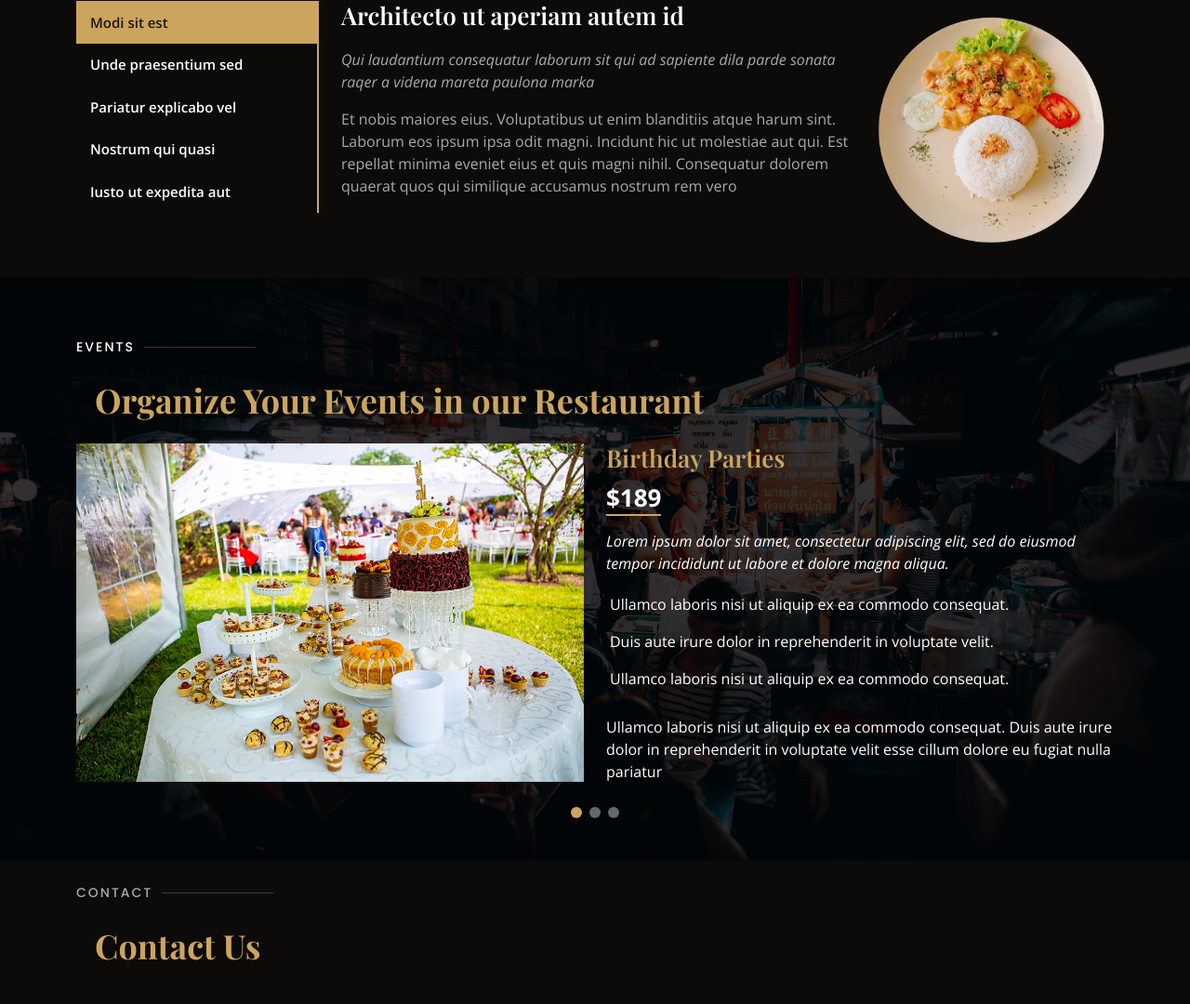
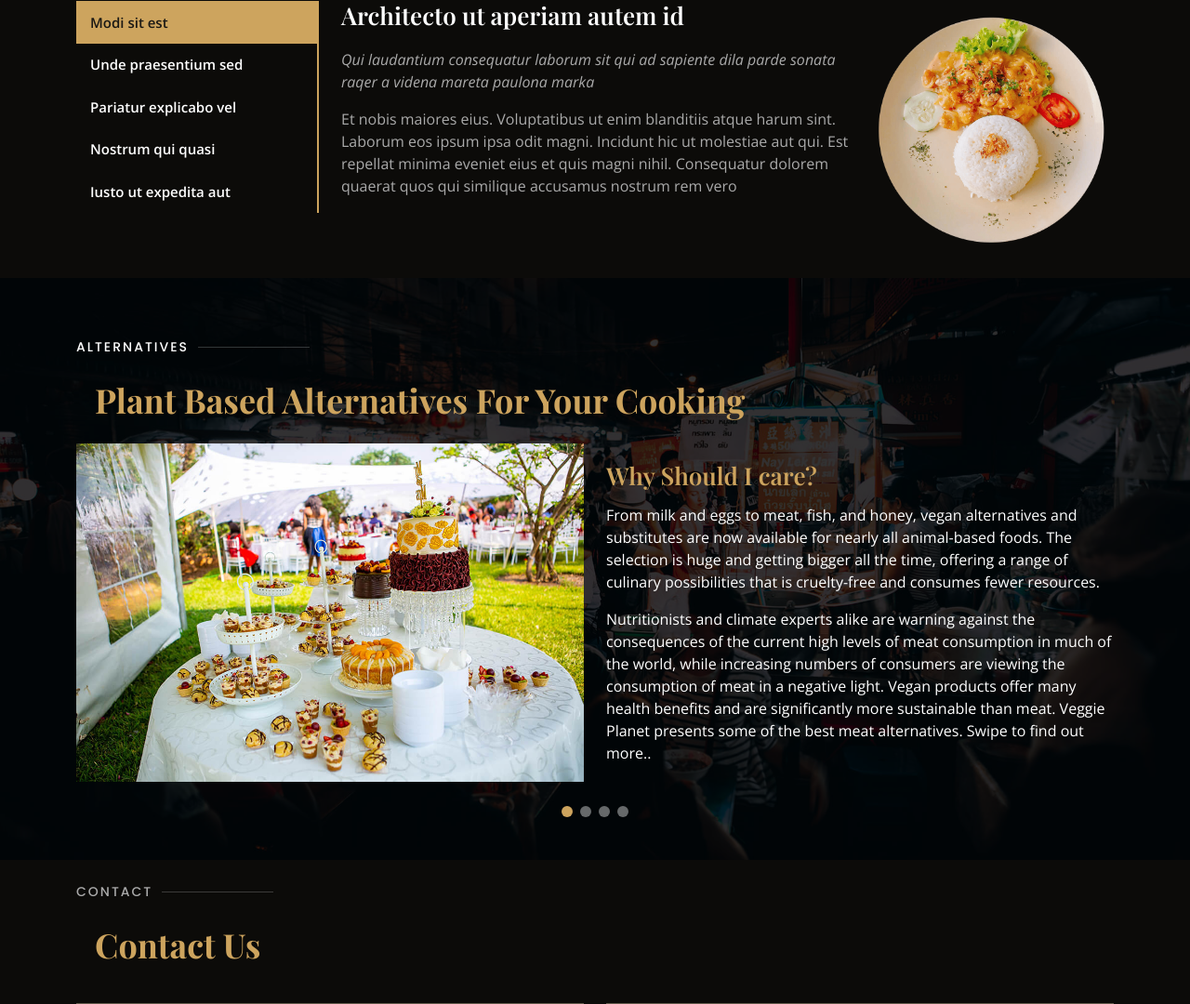
Before and after one commit to moutaz3003/veggie-planet, a Flask app: page / in a window 1280 px wide. Shown: the part 2088-3168 px from the top of the page at 93% size. Run offline with Flask 2, Linux system fonts and the light colour scheme; data that the repository does not hold is empty; some libraries are stand-ins or nearby versions; some web fonts are replaced.

Commit message:
Add Alternatives section in index.html

```diff
--- a/static/js/main.js
+++ b/static/js/main.js
@@ -384,3 +384,23 @@ function removeInstruction(event) {
     }
     nextInstructionId -= 1;
 }
+
+
+// EmailJS
+(function () {
+    emailjs.init("user_yu6FXmAZKAhYkMOild236");
+})();
+
+function sendMail(params){
+    let temporaryParameters = {
+        subject: document.getElementById("subject").value,
+        email: document.getElementById("email").value,
+        from_name: document.getElementById("name").value,
+        message: document.getElementById("message").value
+    };
+
+    emailjs.send("service_puljn4s", "template_p2it8zs", temporaryParameters)
+    .then(function(res){
+        console.log("success", res.status);
+    })
+}
--- a/templates/base.html
+++ b/templates/base.html
@@ -62,7 +62,8 @@
                     <li class="dropdown"><a href="#"><span>Profile</span> <i class="bi bi-chevron-down"></i></a>
                         <ul>
                             {% if session.user %}
-                                <li><a class="nav-link scrollto" href="{{ url_for('profile', username=session['user']) }}">My Profile</a></li>
+                            <li><a class="nav-link scrollto"
+                                    href="{{ url_for('profile', username=session['user']) }}">My Profile</a></li>
                             <li><a class="nav-link scrollto" href="{{ url_for('add_recipe') }}">Add Recipe</a></li>
                             <li><a class="nav-link scrollto" href="{{ url_for('logout') }}">Log Out</a></li>
                             {% else %}
@@ -111,7 +112,8 @@
     <!--========= End Footer ========-->
 
     <div id="preloader"></div>
-    <a href="#" class="back-to-top d-flex align-items-center justify-content-center"><i class="bi bi-arrow-up-short"></i></a>
+    <a href="#" class="back-to-top d-flex align-items-center justify-content-center"><i
+            class="bi bi-arrow-up-short"></i></a>
 
     <!-- Vendor JS Files -->
     <script src="{{ url_for('static', filename='vendor/aos/aos.js') }}"></script>
@@ -120,8 +122,11 @@
     <script src="{{ url_for('static', filename='vendor/isotope-layout/isotope.pkgd.min.js') }}"></script>
     <script src="{{ url_for('static', filename='vendor/php-email-form/validate.js') }}"></script>
     <script src="{{ url_for('static', filename='vendor/swiper/swiper-bundle.min.js') }}"></script>
-    <script src="https://code.jquery.com/jquery-3.6.0.min.js" integrity="sha256-/xUj+3OJU5yExlq6GSYGSHk7tPXikynS7ogEvDej/m4="
-    crossorigin="anonymous"></script>
+    <script src="https://code.jquery.com/jquery-3.6.0.min.js"
+        integrity="sha256-/xUj+3OJU5yExlq6GSYGSHk7tPXikynS7ogEvDej/m4=" crossorigin="anonymous"></script>
+
+    <!-- Email JS-->
+    <script type="text/javascript" src="https://cdn.jsdelivr.net/npm/emailjs-com@3/dist/email.min.js"></script>
 
     <!-- Template Main JS File -->
     <script src="{{ url_for('static', filename='js/main.js') }}"></script>
--- a/templates/index.html
+++ b/templates/index.html
@@ -16,9 +16,11 @@ Veggie Planet | Home
 
                 <div class="btns">
                     {% if session.user %}
-                    <a href="{{ url_for('find_recipes') }}" class="btn-menu animated fadeInUp scrollto">Search Recipes</a>
+                    <a href="{{ url_for('find_recipes') }}" class="btn-menu animated fadeInUp scrollto">Search
+                        Recipes</a>
                     {% else %}
-                    <a href="{{ url_for('find_recipes') }}" class="btn-menu animated fadeInUp scrollto">Search Recipes</a>
+                    <a href="{{ url_for('find_recipes') }}" class="btn-menu animated fadeInUp scrollto">Search
+                        Recipes</a>
                     <a href="{{ url_for('signup') }}" class="signup-btn animated fadeInUp scrollto">Sign Up</a>
                     {% endif %}
                 </div>
@@ -56,8 +58,10 @@ Veggie Planet | Home
                         various chronic diseases. Plus, the food is insanely delicious and it becomes more widely
                         available every year. Finding a large collection of vegan recipes without having to visit
                         many websites can be quite a challenge however, and this is why Veggie Planet was created, to
-                        produce a large database of vegan recipes over time with the help of its users. As a visitor, you can
-                        use Veggie Planet to browse our entire database of recipes and look for inspiration, but you can also
+                        produce a large database of vegan recipes over time with the help of its users. As a visitor,
+                        you can
+                        use Veggie Planet to browse our entire database of recipes and look for inspiration, but you can
+                        also
                         add your own recipes for the world to see and try out!
                     </p>
                 </div>
@@ -242,8 +246,8 @@ Veggie Planet | Home
         <div class="container" data-aos="fade-up">
 
             <div class="section-title">
-                <h2>Events</h2>
-                <p>Organize Your Events in our Restaurant</p>
+                <h2>Alternatives</h2>
+                <p>Plant Based Alternatives For Your Cooking</p>
             </div>
 
             <div class="events-slider swiper-container" data-aos="fade-up" data-aos-delay="100">
@@ -254,26 +258,24 @@ Veggie Planet | Home
                             <div class="col-lg-6">
                                 <img src="static/img/event-birthday.jpg" class="img-fluid" alt="">
                             </div>
-                            <div class="col-lg-6 pt-4 pt-lg-0 content">
-                                <h3>Birthday Parties</h3>
+                            <div class="col-lg-6 pt-4 pt-lg-0 my-auto content">
+                                <h3>Why Should I care?</h3>
                                 <div class="price">
-                                    <p><span>$189</span></p>
+                                    <p><span> </span></p>
                                 </div>
-                                <p class="fst-italic">
-                                    Lorem ipsum dolor sit amet, consectetur adipiscing elit, sed do eiusmod tempor
-                                    incididunt ut labore et dolore magna aliqua.
+                                <p>
+                                    From milk and eggs to meat, fish, and honey, vegan alternatives and substitutes
+                                    are now available for nearly all animal-based foods. The selection is huge and
+                                    getting bigger all the time, offering a range of culinary possibilities
+                                    that is cruelty-free and consumes fewer resources.
                                 </p>
-                                <ul>
-                                    <li><i class="bi bi-check-circled"></i> Ullamco laboris nisi ut aliquip ex ea
-                                        commodo consequat.</li>
-                                    <li><i class="bi bi-check-circled"></i> Duis aute irure dolor in reprehenderit in
-                                        voluptate velit.</li>
-                                    <li><i class="bi bi-check-circled"></i> Ullamco laboris nisi ut aliquip ex ea
-                                        commodo consequat.</li>
-                                </ul>
                                 <p>
-                                    Ullamco laboris nisi ut aliquip ex ea commodo consequat. Duis aute irure dolor in
-                                    reprehenderit in voluptate velit esse cillum dolore eu fugiat nulla pariatur
+                                    Nutritionists and climate experts alike are warning against the consequences of the
+                                    current high levels of meat consumption in much of the world, while increasing
+                                    numbers of consumers are viewing the consumption of meat in a negative light. Vegan
+                                    products offer many health benefits and are significantly more sustainable than
+                                    meat. Veggie Planet presents some of the best meat alternatives. Swipe to find out
+                                    more..
                                 </p>
                             </div>
                         </div>
@@ -283,29 +285,24 @@ Veggie Planet | Home
                     <div class="swiper-slide">
                         <div class="row event-item">
                             <div class="col-lg-6">
-                                <img src="static/img/event-private.jpg" class="img-fluid" alt="">
+                                <img src="static/img/event-birthday.jpg" class="img-fluid" alt="">
                             </div>
-                            <div class="col-lg-6 pt-4 pt-lg-0 content">
-                                <h3>Private Parties</h3>
+                            <div class="col-lg-6 pt-4 pt-lg-0 my-auto content">
+                                <h3>Meat Alternatives</h3>
                                 <div class="price">
-                                    <p><span>$290</span></p>
+                                    <p><span> </span></p>
                                 </div>
-                                <p class="fst-italic">
-                                    Lorem ipsum dolor sit amet, consectetur adipiscing elit, sed do eiusmod tempor
-                                    incididunt ut labore et dolore magna aliqua.
+                                <p>
+                                    More and more consumers are questioning the consumption of meat and the effects that
+                                    our diets have on animals, the environment, and our health. This is also reflected
+                                    in the increasing demand for meat alternatives. All well-known supermarkets now
+                                    offer a wide range of plant-based burgers, sausages, and other meat substitutes,
+                                    based on legumes, vegetables, cereals, and other ingredients. Meat alternatives
+                                    offer several advantages compared to meat. Vegan versions of burgers, for example,
+                                    are free of cholesterol and usually contain fewer calories and less fat than similar
+                                    burgers made with meat.
                                 </p>
-                                <ul>
-                                    <li><i class="bi bi-check-circled"></i> Ullamco laboris nisi ut aliquip ex ea
-                                        commodo consequat.</li>
-                                    <li><i class="bi bi-check-circled"></i> Duis aute irure dolor in reprehenderit in
-                                        voluptate velit.</li>
-                                    <li><i class="bi bi-check-circled"></i> Ullamco laboris nisi ut aliquip ex ea
-                                        commodo consequat.</li>
-                                </ul>
-                                <p>
-                                    Ullamco laboris nisi ut aliquip ex ea commodo consequat. Duis aute irure dolor in
-                                    reprehenderit in voluptate velit esse cillum dolore eu fugiat nulla pariatur
-                                </p>
+                                <a href="" class="general-button">See Meat Alternatives</a>
                             </div>
                         </div>
                     </div>
@@ -314,29 +311,46 @@ Veggie Planet | Home
                     <div class="swiper-slide">
                         <div class="row event-item">
                             <div class="col-lg-6">
-                                <img src="static/img/event-custom.jpg" class="img-fluid" alt="">
+                                <img src="static/img/event-birthday.jpg" class="img-fluid" alt="">
                             </div>
-                            <div class="col-lg-6 pt-4 pt-lg-0 content">
-                                <h3>Custom Parties</h3>
+                            <div class="col-lg-6 pt-4 pt-lg-0 my-auto content">
+                                <h3>Milk Alternatives</h3>
                                 <div class="price">
-                                    <p><span>$99</span></p>
+                                    <p><span> </span></p>
                                 </div>
-                                <p class="fst-italic">
-                                    Lorem ipsum dolor sit amet, consectetur adipiscing elit, sed do eiusmod tempor
-                                    incididunt ut labore et dolore magna aliqua.
+                                <p>
+                                    More and more consumers are questioning the consumption of cow’s milk and the
+                                    effects that our diets have on cows, the environment, and our health. This is also
+                                    reflected in the increasing demand for non-dairy milk. Plant milks have been
+                                    consumed for centuries in various cultures, but their popularity has skyrocketed
+                                    over the past decade. The range of healthy vegan milk alternatives for drinking,
+                                    cooking, and baking is now huge. Some plant milks have sugar added to them, but
+                                    unsweetened options are also available.
                                 </p>
-                                <ul>
-                                    <li><i class="bi bi-check-circled"></i> Ullamco laboris nisi ut aliquip ex ea
-                                        commodo consequat.</li>
-                                    <li><i class="bi bi-check-circled"></i> Duis aute irure dolor in reprehenderit in
-                                        voluptate velit.</li>
-                                    <li><i class="bi bi-check-circled"></i> Ullamco laboris nisi ut aliquip ex ea
-                                        commodo consequat.</li>
-                                </ul>
+                                <a href="" class="general-button">See Milk Alternatives</a>
+                            </div>
+                        </div>
+                    </div>
+                    <!-- End testimonial item -->
+
+                    <div class="swiper-slide">
+                        <div class="row event-item">
+                            <div class="col-lg-6">
+                                <img src="static/img/event-birthday.jpg" class="img-fluid" alt="">
+                            </div>
+                            <div class="col-lg-6 pt-4 pt-lg-0 my-auto content">
+                                <h3>Egg Alternatives</h3>
+                                <div class="price">
+                                    <p><span> </span></p>
+                                </div>
                                 <p>
-                                    Ullamco laboris nisi ut aliquip ex ea commodo consequat. Duis aute irure dolor in
-                                    reprehenderit in voluptate velit esse cillum dolore eu fugiat nulla pariatur
+                                    Due to their foaming and binding properties, eggs are an important ingredient in
+                                    many dishes, from baked goods and desserts to mayonnaise and hollandaise sauce.
+                                    However, egg production is responsible for significant animal welfare issues,
+                                    environmental damage, and health risks. ProVeg presents a range of healthy vegan egg
+                                    alternatives for cooking and baking.
                                 </p>
+                                <a href="" class="general-button">See Milk Alternatives</a>
                             </div>
                         </div>
                     </div>
@@ -366,7 +380,7 @@ Veggie Planet | Home
 
             <div class="col-lg-12 mt-5 mt-lg-0">
 
-                <form action="forms/contact.php" method="post" role="form" class="contact-email-form">
+                <form action="#" onsubmit="return sendMail(this);" method="post" role="form" class="contact-email-form">
                     <div class="row">
                         <div class="col-md-6 form-group">
                             <input type="text" name="name" class="form-control" id="name" placeholder="Your Name"
```
Lines whose indentation alone changed are shown as unchanged.
